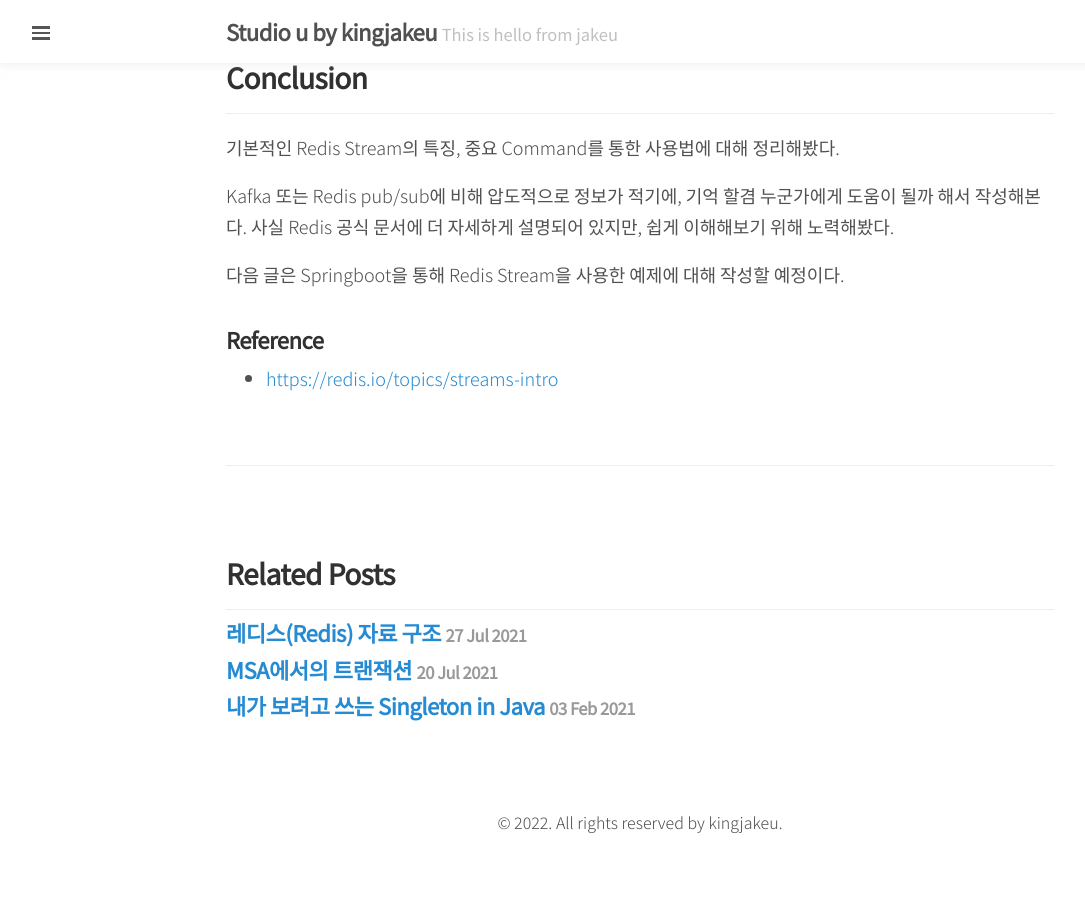
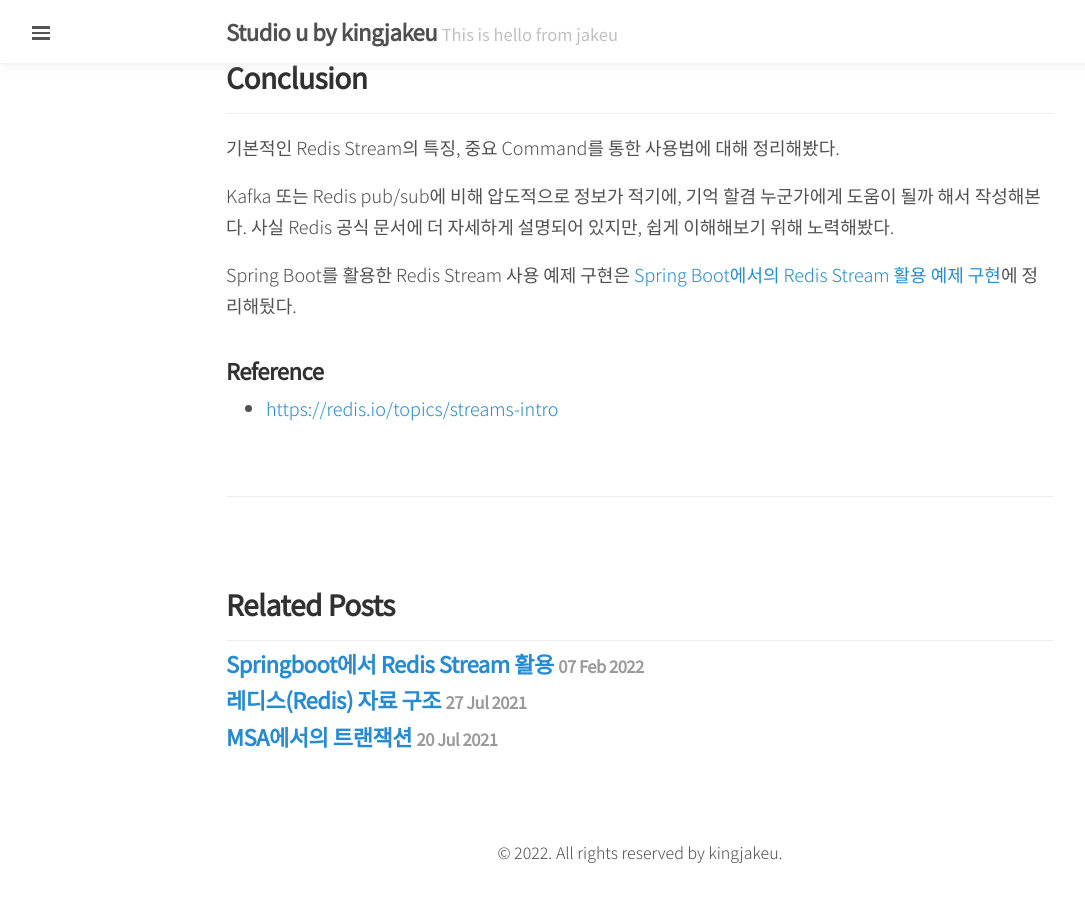
Before and after one commit to kingjakeu/kingjakeu.github.io, a Jekyll site: the page built from _posts/2022-02-07-about-redis-stream.md, in a window 1280 px wide and 900 px high, scrolled down 8515 px. Shown: the whole window, without its empty margins (0-1085 px from the left). Built offline with Jekyll 4.4.1, drawn with Linux system fonts in a browser that asks for light colours; our own code applies the rules of GitHub Pages for plain Markdown files; comment, search, counter and statistics services are not loaded; before the commit the page ends 9385 px from its top, so only the background shows below that; some of the changed lines change nothing that is shown.

Commit message:
Post: springboot-redis-stream 작성

````diff
--- a/_posts/2022-02-07-about-redis-stream.md
+++ b/_posts/2022-02-07-about-redis-stream.md
@@ -312,7 +312,8 @@ Consumer를 설정 하고, Subscription이 자동으로 돌아가는 시스템
 Kafka 또는 Redis pub/sub에 비해 압도적으로 정보가 적기에, 기억 할겸 누군가에게 도움이 될까 해서 작성해본다.
 사실 Redis 공식 문서에 더 자세하게 설명되어 있지만, 쉽게 이해해보기 위해 노력해봤다.
 
-다음 글은 Springboot을 통해 Redis Stream을 사용한 예제에 대해 작성할 예정이다.
+Spring Boot를 활용한 Redis Stream 사용 예제 구현은
+[Spring Boot에서의 Redis Stream 활용 예제 구현](https://kingjakeu.github.io/springboot/2022/02/10/spring-boot-redis-stream/)에 정리해뒀다.
 
 ### Reference
 - [https://redis.io/topics/streams-intro](https://redis.io/topics/streams-intro)
--- /dev/null
+++ b/_posts/2022-02-10-spring-boot-redis-stream.md
@@ -0,0 +1,270 @@
+---
+title: "Springboot에서 Redis Stream 활용"
+date: 2022-02-07 23:59:00 +0900
+category: study
+lastmod : 2021-02-07 23:59:00 +0900
+sitemap :
+  changefreq : weekly
+  priority : 1.0
+---
+
+Springboot에서 Redis Stream(레디스 스트림)을 사용하기 위한 기본 설정
+
+- Spring Boot 2.4.0 이상
+- spring-boot-starter-data-redis 2.4.0 이상
+- Redis 5.0 이상
+- Redis Client로 Lettuce 사용
+
+위 설정이 완료되면 Redis Stream을 Spring Boot를 통해 사용해보자.
+
+## Redis 기본 Command 구현
+
+### XACK
+
+``` java
+public void ackStream(String consumerGroupName, MapRecord<String, Object, Object> message){
+    this.redisTemplate.opsForStream().acknowledge(consumerGroupName, message);
+}
+```
+
+### XCLAIM
+
+``` java
+public void claimStream(PendingMessage pendingMessage, String consumerName){
+    RedisAsyncCommands commands = (RedisAsyncCommands) this.redisTemplate
+            .getConnectionFactory().getConnection().getNativeConnection();
+
+    CommandArgs<String, String> args = new CommandArgs<>(StringCodec.UTF8)
+            .add(pendingMessage.getIdAsString())
+            .add(pendingMessage.getGroupName())
+            .add(consumerName)
+            .add("20")
+            .add(pendingMessage.getIdAsString());
+    commands.dispatch(CommandType.XCLAIM, new StatusOutput(StringCodec.UTF8), args);
+}
+```
+
+### RANGE 조회
+
+```java
+public List<MapRecord<String, Object, Object>> findStreamMessageByRange(String streamKey, String startId, String endId){
+    return this.redisTemplate.opsForStream().range(streamKey, Range.closed(startId, endId));
+}
+
+// Range 조회를 활용한 message 단 건 조회
+public MapRecord<String, Object, Object> findStreamMessageById(String streamKey, String id){
+    List<MapRecord<String, Object, Object>> mapRecordList = this.findStreamMessageByRange(streamKey, id, id);
+    if(mapRecordList.isEmpty()) return null;
+    return mapRecordList.get(0);
+}
+```
+
+### XGROUP - ConsumerGroup
+
+``` java
+public void createStreamConsumerGroup(String streamKey, String consumerGroupName){
+    // Stream이 존재 하지 않으면, MKSTREAM 옵션을 통해 만들고, ConsumerGroup또한 생성한다
+    if (Boolean.FALSE.equals(this.redisTemplate.hasKey(streamKey))){
+        RedisAsyncCommands commands = (RedisAsyncCommands) this.redisTemplate
+                .getConnectionFactory()
+                .getConnection()
+                .getNativeConnection();
+
+        CommandArgs<String, String> args = new CommandArgs<>(StringCodec.UTF8)
+                .add(CommandKeyword.CREATE)
+                .add(streamKey)
+                .add(consumerGroupName)
+                .add("0")
+                .add("MKSTREAM");
+
+        commands.dispatch(CommandType.XGROUP, new StatusOutput(StringCodec.UTF8), args);
+    }
+    // Stream 존재시, ConsumerGroup 존재 여부 확인 후 ConsumerGroupd을 생성한다
+    else{
+        if(!isStreamConsumerGroupExist(streamKey, consumerGroupName)){
+            this.redisTemplate.opsForStream().createGroup(streamKey, ReadOffset.from("0"), consumerGroupName);
+        }
+    }
+}
+
+// ConsumerGroup 존재 여부 확인
+public boolean isStreamConsumerGroupExist(String streamKey, String consumerGroupName){
+    Iterator<StreamInfo.XInfoGroup> iterator = this.redisTemplate
+            .opsForStream().groups(streamKey).stream().iterator();
+
+    while(iterator.hasNext()){
+        StreamInfo.XInfoGroup xInfoGroup = iterator.next();
+        if(xInfoGroup.groupName().equals(consumerGroupName)){
+            return true;
+        }
+    }
+    return false;
+}
+```
+
+## Redis Stream Consumer 구현
+
+대부분 Redis Stream을 사용하는 이유로는 Consumer Group을 설정하고, Consumer Group을 통해 Redis Stream의 메시지를 Event-Driven 형태로 Subscribe하기 위함일 것이다.
+
+Spring Boot에서 해당 기능들을 구현 하기 위해선,
+1. 메시지를 받을 수 있는 `StreamListener`를 implement 한 Consumer Bean을 생성
+2. `StreamMessageListenerContainer`을 통해 Redis에서 StreamMessage을 받을 수 있게 설정
+3. 해당 `StreamMessageListenerContainer`을 사용하는 `Subscription`을 Stream 정보와 함께 설정해야 한다.
+
+우선 Consumer Bean 부터 생성해보자.
+
+```java
+@Slf4j
+@Component
+@RequiredArgsConstructor
+public class RedisStreamConsumer implements StreamListener<String, MapRecord<String, Object, Object>>, InitializingBean, DisposableBean {
+
+    private StreamMessageListenerContainer<String, MapRecord<String, Object, Object>> listenerContainer;
+    private Subscription subscription;
+    private String streamKey;
+    private String consumerGroupName;
+    private String consumerName;
+
+    // 위에 구현한 Redis Streamd에 필요한 기본 Command를 구현한 Component
+    private final RedisOperator redisOperator;
+    ....
+}
+```
+
+Consumer Bean은 3개의 interface를 implements 하도록 한다.
+- `InitializingBean`: Bean 생성시 `StreamMessageListenerContainer`와 `Subscription` 생성
+
+```java
+@Override
+public void afterPropertiesSet() throws Exception {
+    // Stream 기본 정보
+    this.streamKey = "mystream";
+    this.consumerGroupName = "consumerGroupName";
+    this.consumerName = "consumerName";
+
+    // Consumer Group 설정
+    this.redisOperator.createStreamConsumerGroup(streamKey, consumerGroupName);
+
+    // StreamMessageListenerContainer 설정
+    this.listenerContainer = this.redisOperator.createStreamMessageListenerContainer();
+
+    //Subscription 설정
+    this.subscription = this.listenerContainer.receive(
+            Consumer.from(this.consumerGroupName, consumerName),
+            StreamOffset.create(streamKey, ReadOffset.lastConsumed()),
+            this
+    );
+
+    // 2초 마다, 정보 GET
+    this.subscription.await(Duration.ofSeconds(2));
+
+    // redis listen 시작
+    this.listenerContainer.start();
+}
+
+// RedisOperator :: 기본 StreamMessageListenerContainer 생성
+public StreamMessageListenerContainer createStreamMessageListenerContainer(){
+    return StreamMessageListenerContainer.create(
+            this.redisTemplate.getConnectionFactory(),
+            StreamMessageListenerContainer
+                    .StreamMessageListenerContainerOptions.builder()
+                    .hashKeySerializer(new StringRedisSerializer())
+                    .hashValueSerializer(new StringRedisSerializer())
+                    .pollTimeout(Duration.ofMillis(20))
+                    .build()
+    );
+}
+```
+
+- `DisposableBean`: Bean destroy시 `StreamMessageListenerContainer`와 `Subscription`의 연결을 해제
+
+``` java
+@Override
+public void destroy() throws Exception {
+    if(this.subscription != null){
+        this.subscription.cancel();
+    }
+    if(this.listenerContainer != null){
+        this.listenerContainer .stop();
+    }
+}
+```
+
+- `StreamListener`: RedisStream에서 메시지가 도착했을 때, 처리
+
+``` java
+@Override
+public void onMessage(MapRecord<String, Object, Object> message) {
+    // 처리할 로직 구현 ex) service.someServiceMethod();
+    // 이후, ack stream
+    this.redisOperator.ackStream(streamKey, message);
+}
+```
+
+## Pending Message 처리 Scheduler 구현
+
+Redis Stream의 메시지를 수신하는 Consumer는 구현됐지만, `Consumer.onMessage`에서 로직을 처리를 하다가 에러가 발생, `XACK`를 하지 않은 메시지들은 어떻게 될까?
+
+당연히 `pending`상태로 Stream에 저장되어 있다. 그렇다면, `pending` 상태의 메시지들을 조회하여, 처리할 수 있는 `PendingMessageScheduler`를 만들어 보자.
+
+```java
+@Slf4j
+@EnableScheduling
+@Component
+@RequiredArgsConstructor
+public class PendingMessageScheduler implements InitializingBean {
+    private String streamKey;
+    private String consumerGroupName;
+    private String consumerName;
+    private final RedisOperator redisOperator;
+    ...
+}
+```
+
+`PendingMessageScheduler`는 `@EnableScheduling`를 통해 스케쥴 된 시간마다, 아래의 로직을 처리 할 것이다.
+
+- `pending` 상태의 메시지를 조회
+- 해당 메시지를 `XCLAIM`을 통해 consumer를 변경
+- 메시지 처리 후 `XACK`을 통해 `ack` 처리
+
+``` java
+@Scheduled(fixedRate = 10000) // 10초 마다 작동
+public void processPendingMessage(){
+    // Pending message 조회
+    PendingMessages pendingMessages = this.redisOperator
+            .findStreamPendingMessages(streamKey, consumerGroupName, consumerName);
+
+    for(PendingMessage pendingMessage : pendingMessages){
+        // claim을 통해 consumer 변경
+        this.redisOperator.claimStream(pendingMessage, consumerName);
+        try{
+            // Stream message 조회
+            MapRecord<String, Object, Object> messageToProcess = this.redisOperator
+                    .findStreamMessageById(this.streamKey, pendingMessage.getIdAsString());
+            if(messageToProcess == null){
+                log.info("존재하지 않는 메시지");
+            }else{
+                // 해당 메시지 에러 발생 횟수 확인
+                int errorCount = (int) this.redisOperator
+                        .getRedisValue("errorCount", pendingMessage.getIdAsString());
+
+                // 에러 5회이상 발생
+                if(errorCount >= 5){
+                    log.info("재 처리 최대 시도 횟수 초과");
+                }
+                // 두개 이상의 consumer에게 delivered 된 메시지
+                else if(pendingMessage.getTotalDeliveryCount() >= 2){
+                    log.info("최대 delivery 횟수 초과");
+                }else{
+                    // 처리할 로직 구현 ex) service.someServiceMethod();
+                }
+                // ack stream
+                this.redisOperator.ackStream(consumerGroupName, messageToProcess);
+            }
+        }catch (Exception e){
+            // 해당 메시지 에러 발생 횟수 + 1
+            this.redisOperator.increaseRedisValue("errorCount", pendingMessage.getIdAsString());
+        }
+    }
+}
+```
````
